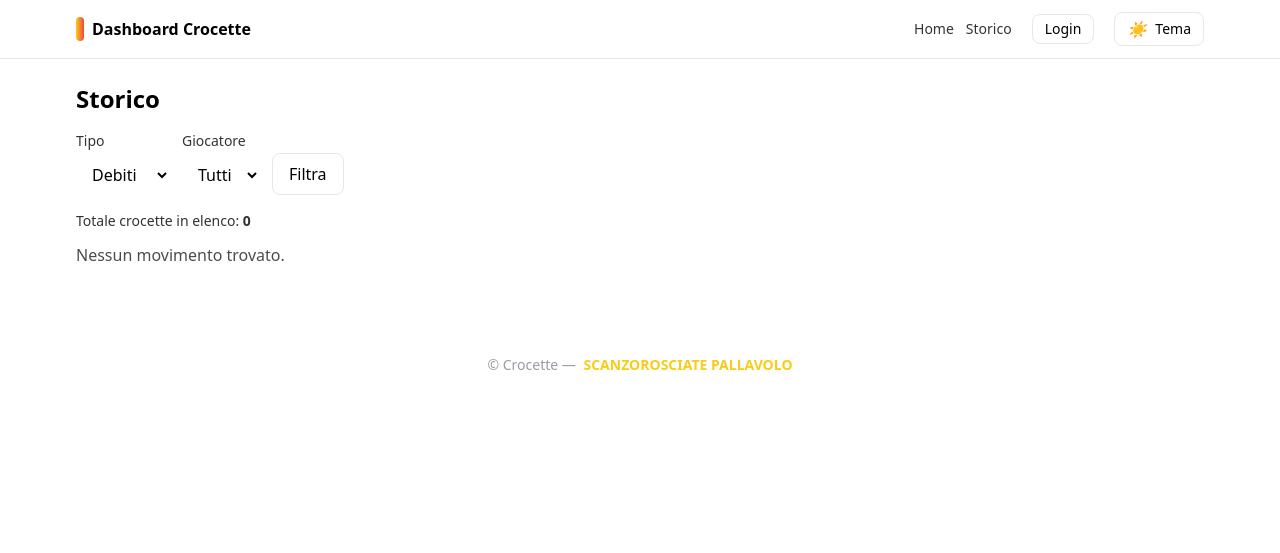
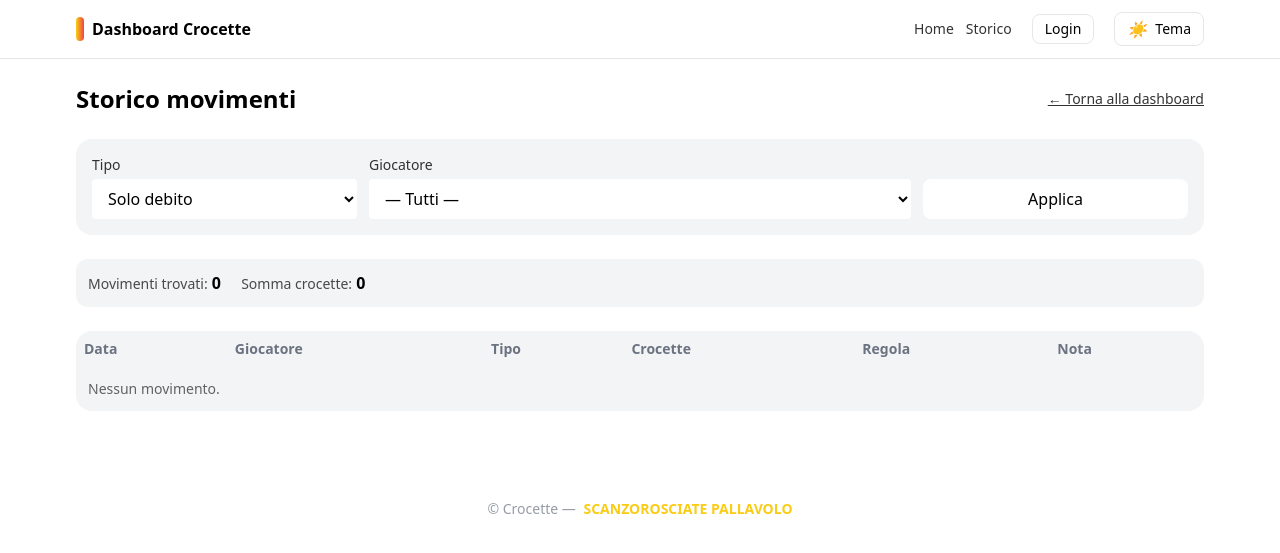
Before and after one commit to atomikboom/crocette_scanzo, a FastAPI app: page /storico in a window 1280 px wide. Shown: the top 553 px of the page. Run offline with FastAPI, Linux system fonts and the light colour scheme; data that the repository does not hold is empty; some libraries are stand-ins or nearby versions.

Commit message:
Update history.html

```diff
--- a/app/templates/history.html
+++ b/app/templates/history.html
@@ -1,62 +1,92 @@
 {% extends "base.html" %}
-{% block title %}Storico — Crocette{% endblock %}
+{% block title %}Storico movimenti — Crocette{% endblock %}
 
 {% block content %}
-<h1 class="text-2xl font-bold mb-4">Storico</h1>
+<div class="max-w-6xl mx-auto space-y-6">
+  <div class="flex items-center justify-between">
+    <h1 class="text-2xl font-bold">Storico movimenti</h1>
+    <a href="/" class="text-sm underline opacity-80">← Torna alla dashboard</a>
+  </div>
 
-<form method="get" action="/storico" class="flex flex-wrap gap-3 items-end mb-4">
+  <!-- Filtri -->
+  <form method="get" action="/storico" class="p-4 rounded-2xl bg-neutral-800 grid md:grid-cols-4 gap-3 items-end">
     <div>
       <label class="block text-sm opacity-80 mb-1">Tipo</label>
-    <select name="kind" class="px-3 py-2 rounded bg-neutral-900">
-      <option value="" {{ '' == kind and 'selected' or '' }}>Tutti</option>
-      <option value="debit" {{ 'debit' == kind and 'selected' or '' }}>Debiti</option>
-      <option value="credit" {{ 'credit' == kind and 'selected' or '' }}>Crediti</option>
+      <select name="kind" class="w-full px-3 py-2 rounded bg-neutral-900">
+        <option value="debit"  {% if kind=='debit' %}selected{% endif %}>Solo debito</option>
+        <option value="credit" {% if kind=='credit' %}selected{% endif %}>Solo credito</option>
+        <option value="all"    {% if kind not in ['debit','credit'] %}selected{% endif %}>Entrambi</option>
+      </select>
+    </div>
+    <div class="md:col-span-2">
+      <label class="block text-sm opacity-80 mb-1">Giocatore</label>
+      <select name="member_id" class="w-full px-3 py-2 rounded bg-neutral-900">
+        <option value="">— Tutti —</option>
+        {% for m in members %}
+        <option value="{{ m.id }}" {% if member_id and m.id == member_id %}selected{% endif %}>{{ m.name }}</option>
+        {% endfor %}
       </select>
     </div>
     <div>
-    <label class="block text-sm opacity-80 mb-1">Giocatore</label>
-    <select name="member_id" class="px-3 py-2 rounded bg-neutral-900">
-      <option value="">Tutti</option>
-      {% for m in members %}
-      <option value="{{ m.id }}" {{ member_id == m.id and 'selected' or '' }}>{{ m.name }}</option>
-      {% endfor %}
-    </select>
+      <button class="w-full px-4 py-2 rounded-lg bg-neutral-900 hover:bg-neutral-700">Applica</button>
     </div>
-  <button class="px-4 py-2 rounded-lg border border-neutral-700 hover:border-team">Filtra</button>
   </form>
 
-<div class="mb-3 text-sm opacity-80">
-  Totale crocette in elenco: <b>{{ total }}</b>
+  <!-- Totali -->
+  <div class="p-3 rounded-xl bg-neutral-800">
+    <span class="text-sm opacity-70">Movimenti trovati:</span>
+    <b>{{ moves|length }}</b>
+    <span class="ml-4 text-sm opacity-70">Somma crocette:</span>
+    <b>{{ total }}</b>
   </div>
 
-<ul class="space-y-2">
+  <!-- Tabella -->
+  <div class="overflow-x-auto rounded-2xl bg-neutral-800">
+    <table class="w-full text-sm">
+      <thead class="text-neutral-400">
+        <tr>
+          <th class="text-left p-2">Data</th>
+          <th class="text-left p-2">Giocatore</th>
+          <th class="text-left p-2">Tipo</th>
+          <th class="text-left p-2">Crocette</th>
+          <th class="text-left p-2">Regola</th>
+          <th class="text-left p-2">Nota</th>
+          {% if user and user.role == 'admin' %}
+          <th class="text-left p-2">Azioni</th>
+          {% endif %}
+        </tr>
+      </thead>
+      <tbody>
         {% for m in moves %}
-  <li class="p-2 rounded bg-neutral-900 flex justify-between items-center">
-    <span>
-      <b>{{ m.member.name }}</b> — {{ 'debito' if m.kind == 'debit' else 'credito' }}
-      {% if m.crocette %}{{ m.crocette }} ❌{% endif %}
-      {% if m.rule %}<span class="opacity-70">({{ m.rule.title }})</span>{% endif %}
-      {% if m.note %} — {{ m.note }}{% endif %}
-    </span>
-
-    <span class="flex items-center gap-2">
-      <span class="opacity-70 text-sm">{{ m.created_at.strftime('%d/%m/%Y %H:%M') }}</span>
+        <tr class="border-t border-neutral-700">
+          <td class="p-2 whitespace-nowrap">{{ m.created_at.strftime('%d/%m/%Y %H:%M') }}</td>
+          <td class="p-2">{{ m.member.name }}</td>
+          <td class="p-2">{{ 'debito' if m.kind == 'debit' else 'credito' }}</td>
+          <td class="p-2">{{ m.crocette }}</td>
+          <td class="p-2">{% if m.rule %}{{ m.rule.title }}{% else %}—{% endif %}</td>
+          <td class="p-2">{% if m.note %}{{ m.note }}{% else %}—{% endif %}</td>
 
           {% if user and user.role == 'admin' %}
+          <td class="p-2">
             <form method="post" action="/movements/delete"
-            onsubmit="return confirm('Eliminare definitivamente questo movimento?');">
+                  onsubmit="return confirm('Eliminare definitivamente questo movimento?');" class="inline">
               <input type="hidden" name="movement_id" value="{{ m.id }}">
+              <!-- ritorna alla stessa pagina con i filtri correnti -->
               <input type="hidden" name="next"
                      value="/storico?kind={{ kind }}{% if member_id %}&member_id={{ member_id }}{% endif %}">
               <button class="px-2 py-1 rounded border border-neutral-700 text-xs hover:border-team" title="Elimina">
                 🗑️ Elimina
               </button>
             </form>
+          </td>
           {% endif %}
-    </span>
-  </li>
-  {% else %}
-  <li class="opacity-70">Nessun movimento trovato.</li>
+        </tr>
         {% endfor %}
-</ul>
+        {% if moves|length == 0 %}
+        <tr><td class="p-3 opacity-60" colspan="{% if user and user.role == 'admin' %}7{% else %}6{% endif %}">Nessun movimento.</td></tr>
+        {% endif %}
+      </tbody>
+    </table>
+  </div>
+</div>
 {% endblock %}
```
Lines whose indentation alone changed are shown as unchanged.
